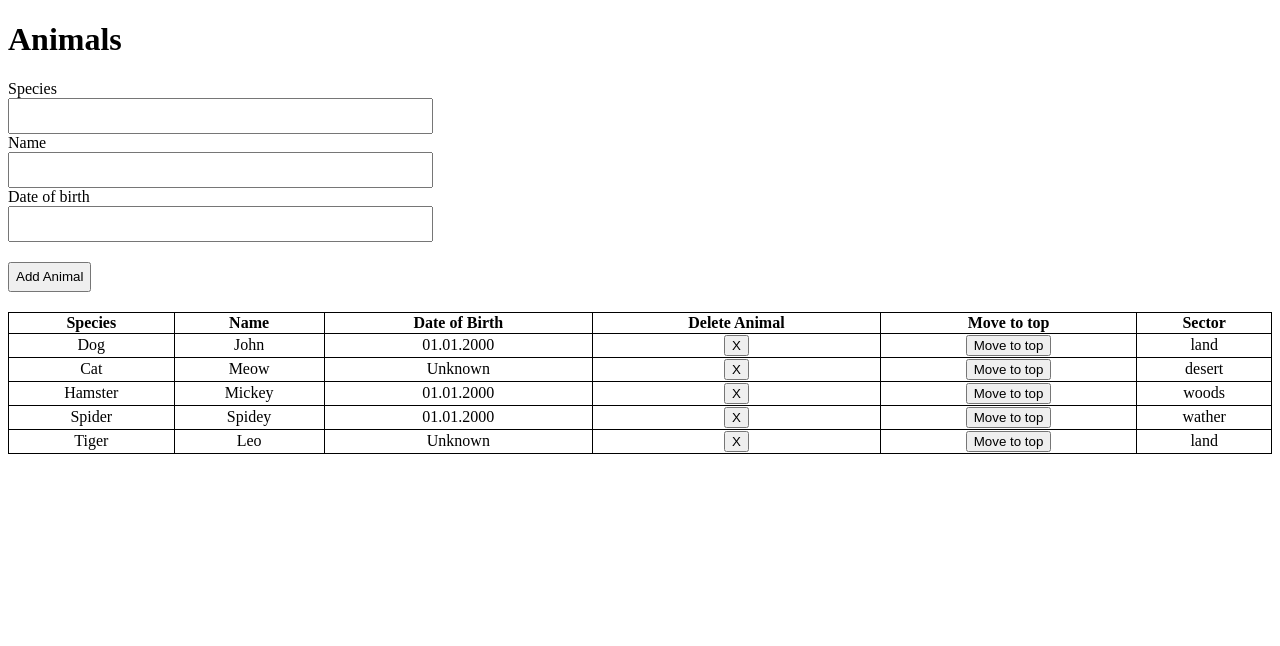
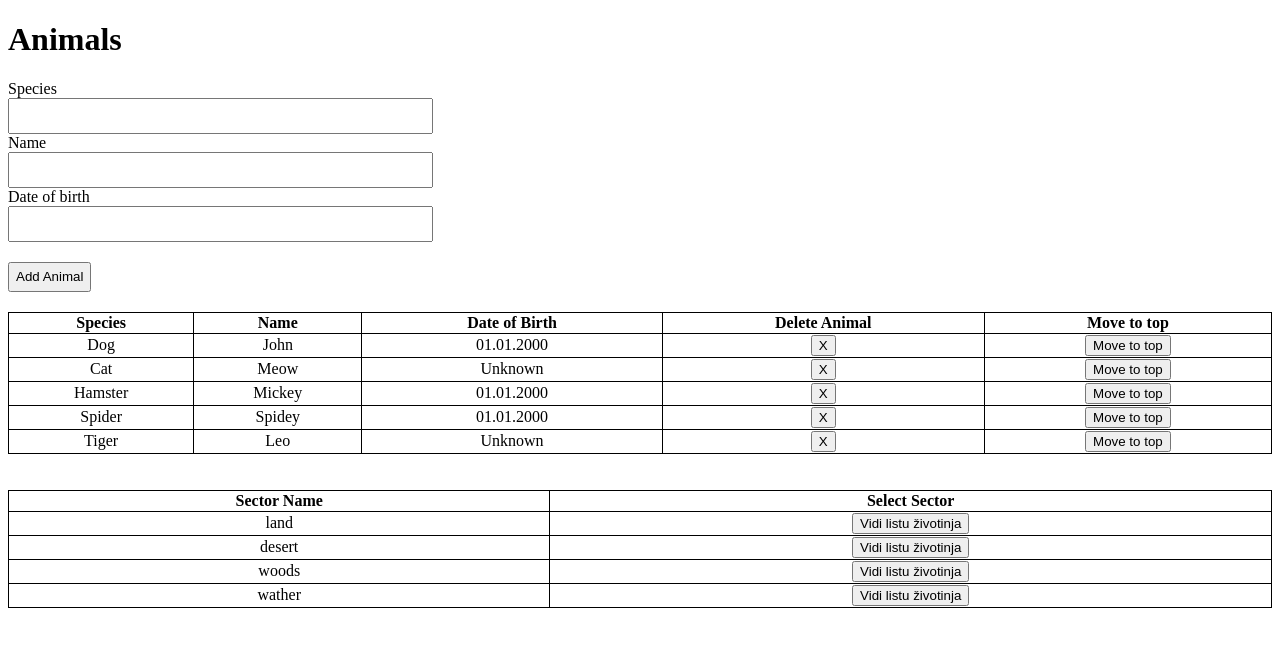
Before and after one commit to racko92/angular_4_zoo, an Angular app: page / in a window 1280 px wide. Shown: the top 646 px of the page. Built offline with nearby package versions, Linux system fonts and the light colour scheme.

Commit message:
Zadatak 8: Dodata tabela sektora. Klik na button u alertu pokazuje sve zivotinje u izabranom sektoru

```diff
--- a/src/app/animals.ts
+++ b/src/app/animals.ts
@@ -12,6 +12,5 @@ export class Animal{
         this.name = name;
         this.dateOfBirth = dateOfBirth;
         this.sector = sector;
-
     }
 }
--- a/src/app/animals/animal-list.component.html
+++ b/src/app/animals/animal-list.component.html
@@ -24,7 +24,6 @@
         <th>Date of Birth</th>
         <th>Delete Animal</th>
         <th>Move to top</th>
-        <th>Sector</th>
     </tr>
     <tr *ngFor= "let animal of animals">
         <td>{{ animal.species }}</td>
@@ -41,11 +40,19 @@
         <td>
             <button (click)="moveToTop(animal)">Move to top</button>
         </td>
-        <td>{{ animal.sector.name }}</td>
     </tr>
 </table>
-
-
+<br><br>
+<table>
+    <tr>
+        <th>Sector Name</th>
+        <th>Select Sector</th>
+    </tr>
+    <tr *ngFor="let sector of sector">
+        <td>{{ sector.name }}</td>
+        <td><button (click)="alert(sector)">Vidi listu životinja</button></td>
+    </tr>
+</table>
 
 
 <style>
--- a/src/app/animals/animal-list.component.ts
+++ b/src/app/animals/animal-list.component.ts
@@ -42,4 +42,15 @@ export class AnimalsComponent{
             this.animals.push(animal);
             this.newAnimal = new Animal('','','');
         }
+        alert(sector){
+
+            let list = [];
+
+            this.animals.forEach(function(animal){
+                if(animal.sector && animal.sector.name == sector.name){
+                    list.push(animal.name);
                 }
+            });
+            alert(list.toString());
+        }
+    }
```
Lines whose indentation alone changed are shown as unchanged.
